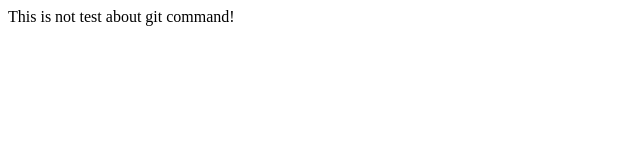
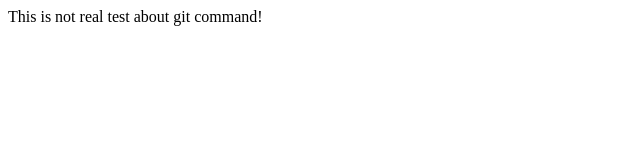
Before and after one commit to twilightc/git-command-test, a plain HTML site: page index.html in a window 1280 px wide. Shown: the full height of the page, 0-640 px from the left. Drawn offline with Linux system fonts and the light colour scheme.

Commit message:
add text 2

```diff
--- a/index.html
+++ b/index.html
@@ -6,6 +6,6 @@
   <title>Document</title>
 </head>
 <body>
-  This is not test about git command!
+  This is not real test about git command!
 </body>
 </html>
```
